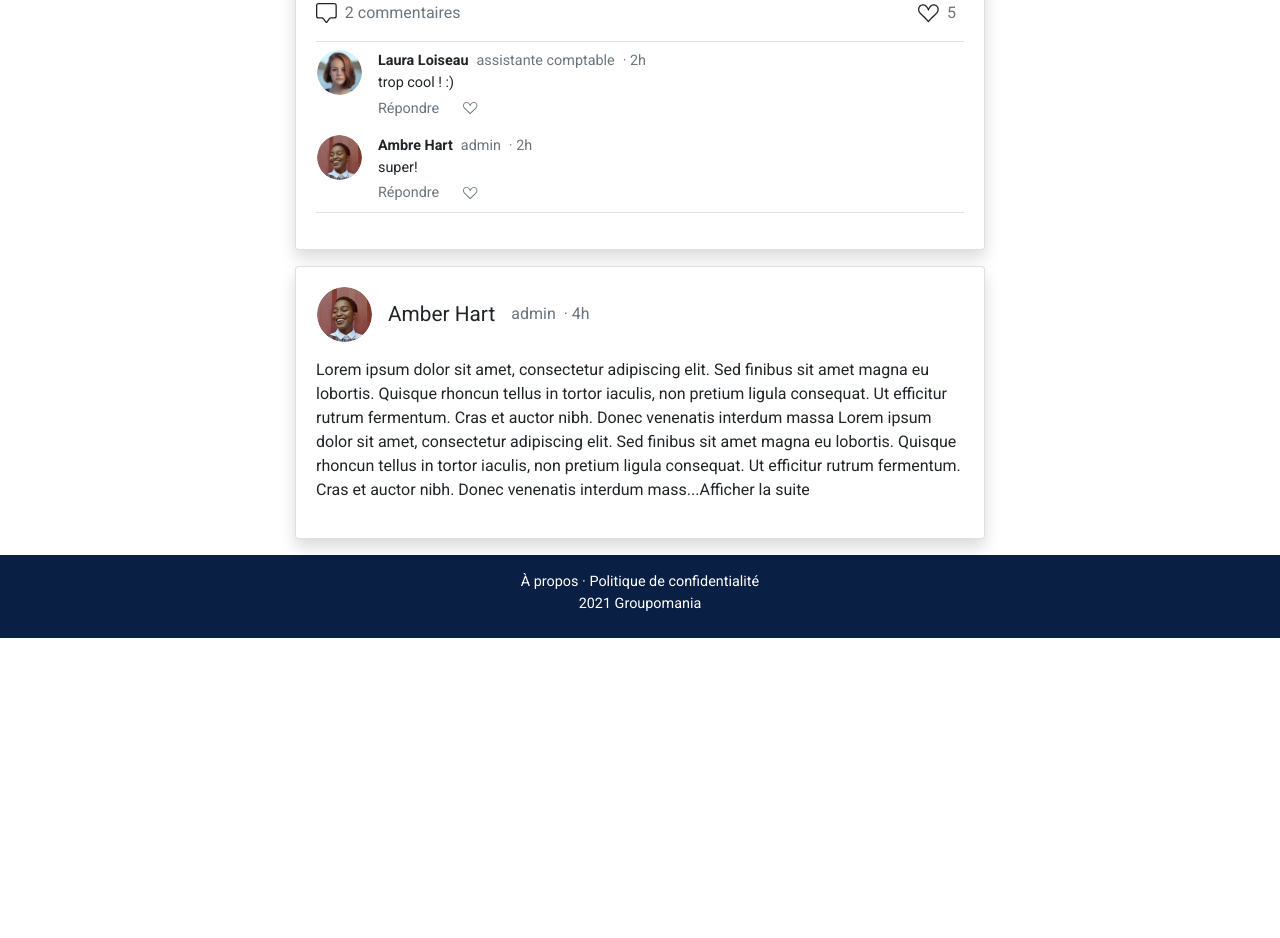
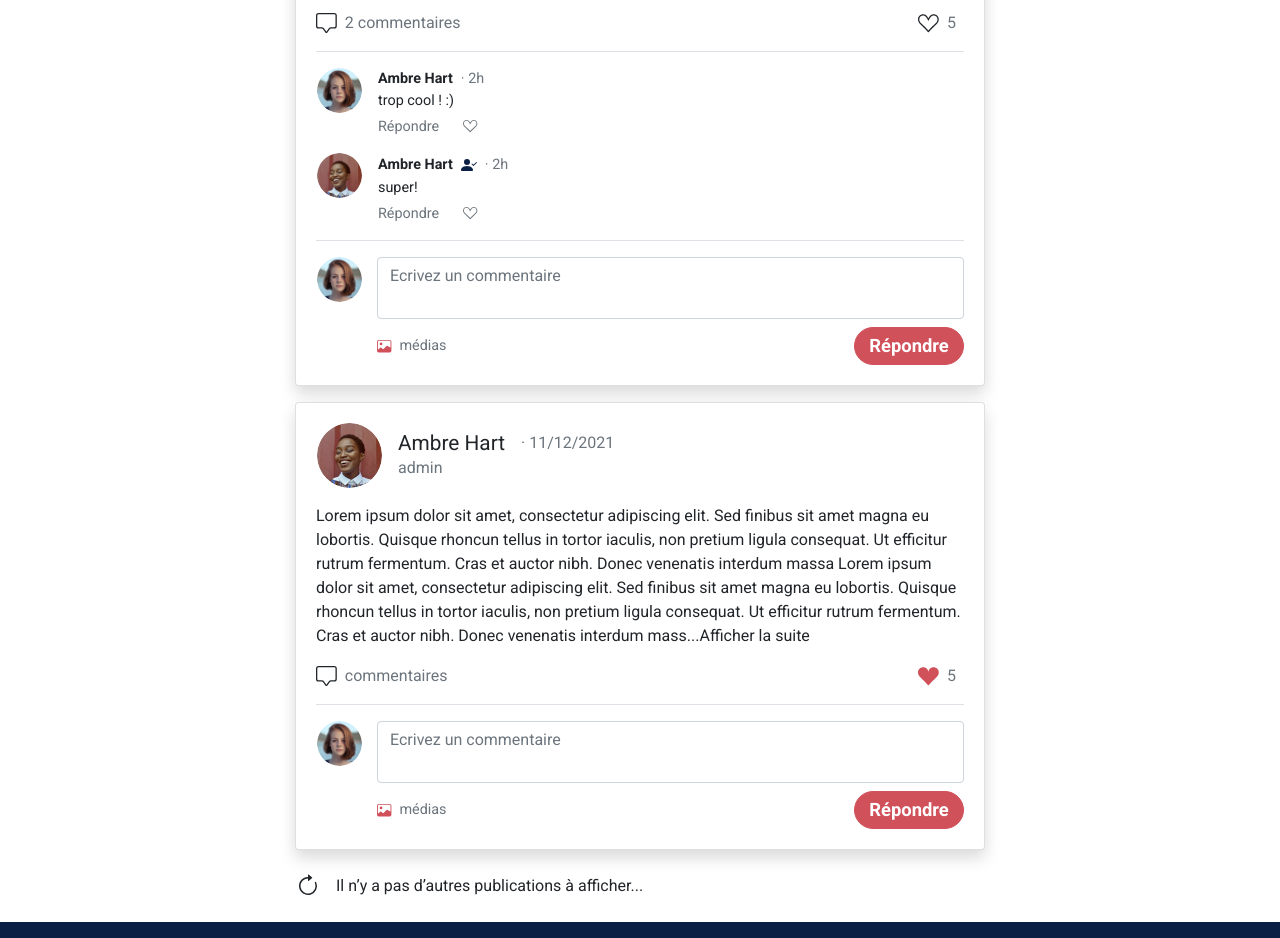
Before and after one commit to MarineFlora/MarineRapeneau_7_08112021, a Vue app in the folder frontend/: page / in a window 1280 px wide. Shown: the part 580-1518 px from the top of the page. Before the commit the page ends 1218 px from the top, so only its background shows below. Built offline with nearby package versions, Linux system fonts and the light colour scheme.

Commit message:
ajustement templates posts et commentaires

```diff
--- a/frontend/src/views/LatestPosts.vue
+++ b/frontend/src/views/LatestPosts.vue
@@ -6,16 +6,15 @@
                 <h1 class="my-4 font-weight-bold">Dernières publications</h1>
                 <!-- CREER UN POST -->
                 <b-row class="shadow p-3">
-                    <b-col cols="3" sm="2" class="p-0 text-center">
                     <b-img
                         height="65"
                         :src="require('../assets/images/LauraLoiseau.png')"
                         rounded="circle"
                         alt="avatar user"
+                        class="text-center px-2"
                     ></b-img>
-                    </b-col>
 
-                    <b-form class="col-9 col-sm-10 px-0">
+                    <b-form class="col px-2">
                         <b-form-textarea
                             placeholder="Quoi de neuf ?"
                             rows="2"
@@ -28,7 +27,7 @@
                                     <b-form-file v-model="file" class="mx-1 add-media upload-input" placeholder="ajouter médias" size="sm" multiple></b-form-file>
                                 </div>!-->
                                  <!--  VERSION de l'input file sans bootstrapvue pour design correct... à tester !-->
-                                <div class="col d-flex align-items-center justify-content-start px-0 d-flex add-media">
+                                <div class="col d-flex align-items-center justify-content-start px-0 d-flex add-media" title="ajouter une image ou un gif">
                                     <b-icon icon="image" class="text-primary"></b-icon>
                                     <label for="image_uploads" class="mt-2 px-2 add-media text-secondary">ajouter médias</label>
                                     <input type="file" id="image_uploads" name="image_uploads" accept=".jpg, .jpeg, .png, .gif" multiple class="d-none">
@@ -40,20 +39,24 @@
                     </b-form>
                 </b-row>
 
-                <!-- UNE PUBLICATION -->
+                <!-- UNE PUBLICATION + COMMENTAIRES associés -->
                 <b-card class="my-3 p-0 shadow">
+                    <!-- 1 POST -->
+                    <div class="pb-3 border border-left-0 border-top-0 border-right-0 ">
                         <!-- USER + TIME -->
                         <b-row class="px-3" align-v="center">
                             <b-img
-                            height="55"
+                                height="65"
                                 :src="require('../assets/images/YvesLegrand.png')"
                                 rounded="circle"
                                 alt="avatar user"
                             ></b-img>
                             <div class="d-flex">
-                            <h2 class="px-3">Yves Legrand</h2>
-                            <p class="text-secondary pr-2">cuisinier</p>
-                            <p class="text-secondary">· 2h</p>
+                                <div class="px-3">
+                                    <h2>Yves Legrand</h2>
+                                    <p class="text-secondary d-none">admin</p>
+                                </div>
+                                <p class="text-secondary">· 4h</p>
                             </div>
                         </b-row>
                         <!-- CONTENU PUBLICATION -->
@@ -75,14 +78,16 @@
                             </b-col>
 
                             <b-col cols="3" class="d-flex justify-content-end align-items-center">
-                            <b-icon icon="suit-heart" font-scale="1.3"></b-icon>
+                                <b-icon icon="suit-heart" font-scale="1.3" title="aime ce post"></b-icon>
                                 <p class="text-secondary mx-2">5</p>
                             </b-col>
                         </b-row>
+                    </div>
+
                     <!-- COMMENTAIRES liste-->
-                    <div class="border border-left-0 border-right-0 my-3 py-2 comments">
+                    <div class="border border-left-0 border-right-0 border-top-0 mt-3 px-3 comments">
                         <!-- 1 COMMENTAIRE -->
-                        <b-row class="px-3 mb-3" align-v="start">
+                        <b-row class="mb-3" align-v="start">
                             <b-img
                                 height="45"
                                 :src="require('../assets/images/LauraLoiseau.png')"
@@ -90,20 +95,20 @@
                                 alt="avatar user"
                             ></b-img>
                             <div class="px-3">
-                                <div class="d-flex">
-                                    <p class="font-weight-bold pr-2">Laura Loiseau</p>
-                                    <p class="text-secondary pr-2">assistante comptable</p>
+                                <div class="d-flex align-items-center">
+                                    <p class="font-weight-bold pr-2">Ambre Hart</p>
+                                    <b-icon icon="person-check-fill" class="text-dark pr-2 d-none" font-scale="1.5" title="admin"></b-icon>
                                     <p class="text-secondary">· 2h</p>
                                 </div>
                                 <p>trop cool ! :)</p>
                                 <div class="d-flex align-items-center text-secondary mt-1">
                                     <b-link class="mr-4 text-secondary">Répondre</b-link>
-                                    <b-icon icon="suit-heart" font-scale="0.9"></b-icon>
+                                    <b-icon icon="suit-heart" font-scale="0.9" title="aimer ce commentaire"></b-icon>
                                 </div>
                             </div>
                         </b-row>
                         <!-- 1 COMMENTAIRE -->
-                        <b-row class="px-3" align-v="start">
+                        <b-row class="mb-3" align-v="start">
                             <b-img
                                 height="45"
                                 :src="require('../assets/images/admin.png')"
@@ -111,40 +116,76 @@
                                 alt="avatar user"
                             ></b-img>
                             <div class="px-3">
-                                <div class="d-flex">
+                                <div class="d-flex align-items-center">
                                     <p class="font-weight-bold pr-2">Ambre Hart</p>
-                                    <p class="text-secondary pr-2">admin</p>
+                                    <b-icon icon="person-check-fill" class="text-dark pr-2" font-scale="1.5" title="admin"></b-icon>
                                     <p class="text-secondary">· 2h</p>
                                 </div>
                                 <p> super!</p>
                                 <div class="d-flex align-items-center text-secondary mt-1">
                                     <b-link class="mr-4 text-secondary">Répondre</b-link>
-                                    <b-icon icon="suit-heart" font-scale="0.9"></b-icon>
+                                    <b-icon icon="suit-heart" font-scale="0.9" title="aimer ce commentaire"></b-icon>
                                 </div>
                             </div>
                         </b-row>
                     </div>
-                    <!-- AJOUTER UN COMMENTAIRES -->
 
+                    <!-- AJOUTER UN COMMENTAIRE meme principe que creer post -->
+                    <b-row class="pl-3 mt-3">
+                        <b-img
+                            height="45"
+                            :src="require('../assets/images/LauraLoiseau.png')"
+                            rounded="circle"
+                            alt="avatar user"
+                        ></b-img>
+
+                        <b-form class="col ">
+                            <b-form-textarea
+                                placeholder="Ecrivez un commentaire"
+                                rows="1"
+                                max-rows="10"
+                            ></b-form-textarea>
+
+                            <div class="d-flex align-items-center justify-content-between mt-2" >
+                                <!--  <div class="col d-flex align-items-center px-0 d-flex add-media">
+                                        <b-icon icon="image" font-scale="1.5"  class="text-primary"></b-icon>
+                                        <b-form-file v-model="file" class="mx-1 add-media upload-input" placeholder="ajouter médias" size="sm" multiple></b-form-file>
+                                    </div>!-->
+                                    <!--  VERSION de l'input file sans bootstrapvue pour design correct... à tester !-->
+                                    <div class="col d-flex align-items-center justify-content-start px-0 d-flex add-media">
+                                        <b-icon icon="image" class="text-primary"></b-icon>
+                                        <label for="image_uploads" class="mt-2 px-2 add-media text-secondary" title="ajouter une image ou un gif">médias</label>
+                                        <input type="file" id="image_uploads" name="image_uploads" accept=".jpg, .jpeg, .png, .gif" multiple class="d-none">
+                                    </div>
+
+                                <BaseButton button-title="Répondre" class="col btn-sm btn-pages"/>
+                            </div>
+                        </b-form>
+                    </b-row>
 
                 </b-card>
 
-
+                <!-- UNE PUBLICATION + COMMENTAIRES associés -->
                 <b-card class="my-3 p-0 shadow">
+                    <!-- 1 POST -->
+                    <div class="pb-3 border border-left-0 border-top-0 border-right-0 ">
+                        <!-- USER + TIME -->
                         <b-row class="px-3" align-v="center">
                             <b-img
-                            height="55"
+                                height="65"
                                 :src="require('../assets/images/admin.png')"
                                 rounded="circle"
                                 alt="avatar user"
                             ></b-img>
                             <div class="d-flex">
-                            <h2 class="px-3">Amber Hart</h2>
-                            <p class="text-secondary pr-2">admin</p>
-                            <p class="text-secondary">· 4h</p>
+                                <div class="px-3">
+                                    <h2>Ambre Hart</h2>
+                                    <p class="text-secondary">admin</p>
+                                </div>
+                                <p class="text-secondary">· 11/12/2021</p>
                             </div>
                         </b-row>
-
+                        <!-- CONTENU PUBLICATION -->
                         <b-row>
                             <b-col class="py-3">
                                 <b-card-text>
@@ -155,7 +196,59 @@
                                 </b-card-text>
                             </b-col>
                         </b-row>
+                        <!-- COMMENTAIRES ET LIKES INFO-->
+                        <b-row>
+                            <b-col cols="9" class="d-flex align-items-center">
+                                <b-icon icon="chat-square" font-scale="1.3"></b-icon>
+                                <p class="text-secondary mx-2">commentaires</p>
+                            </b-col>
+
+                            <b-col cols="3" class="d-flex justify-content-end align-items-center">
+                                <b-icon icon="suit-heart-fill" class="text-primary" font-scale="1.3" title="aime ce post"></b-icon>
+                                <p class="text-secondary mx-2">5</p>
+                            </b-col>
+                        </b-row>
+                    </div>
+
+                    <!-- AJOUTER UN COMMENTAIRE meme principe que creer post -->
+                    <b-row class="pl-3 mt-3">
+                        <b-img
+                            height="45"
+                            :src="require('../assets/images/LauraLoiseau.png')"
+                            rounded="circle"
+                            alt="avatar user"
+                        ></b-img>
+
+                        <b-form class="col ">
+                            <b-form-textarea
+                                placeholder="Ecrivez un commentaire"
+                                rows="1"
+                                max-rows="10"
+                            ></b-form-textarea>
+
+                            <div class="d-flex align-items-center justify-content-between mt-2" >
+                                <!--  <div class="col d-flex align-items-center px-0 d-flex add-media">
+                                        <b-icon icon="image" font-scale="1.5"  class="text-primary"></b-icon>
+                                        <b-form-file v-model="file" class="mx-1 add-media upload-input" placeholder="ajouter médias" size="sm" multiple></b-form-file>
+                                    </div>!-->
+                                    <!--  VERSION de l'input file sans bootstrapvue pour design correct... à tester !-->
+                                    <div class="col d-flex align-items-center justify-content-start px-0 d-flex add-media">
+                                        <b-icon icon="image" class="text-primary"></b-icon>
+                                        <label for="image_uploads" class="mt-2 px-2 add-media text-secondary" title="ajouter une image ou un gif">médias</label>
+                                        <input type="file" id="image_uploads" name="image_uploads" accept=".jpg, .jpeg, .png, .gif" multiple class="d-none">
+                                    </div>
+
+                                <BaseButton button-title="Répondre" class="col btn-sm btn-pages"/>
+                            </div>
+                        </b-form>
+                    </b-row>
+
                 </b-card>
+
+                <b-row class="my-4">
+                    <b-icon icon="arrow-clockwise" font-scale="1.5" class="mx-3"></b-icon>
+                    <p >Il n’y a pas d’autres publications à afficher...</p>
+                </b-row>
 
             </b-container>
         </main>
@@ -186,7 +279,7 @@ export default {
 
 .btn-pages {
     font-size: 1.15rem !important;
-    max-width: 120px !important;
+    max-width: 110px !important;
 }
 
 .maxwidth-page {
```
Lines whose indentation alone changed are shown as unchanged.
